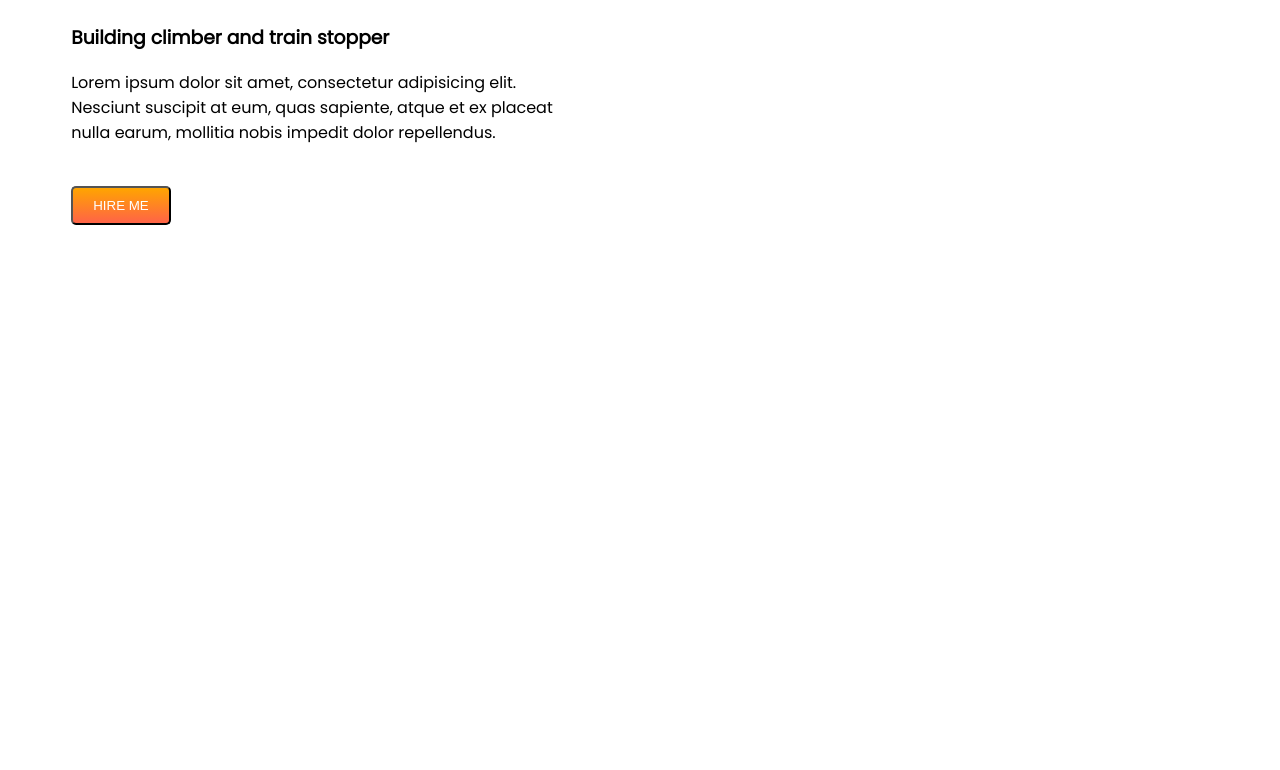
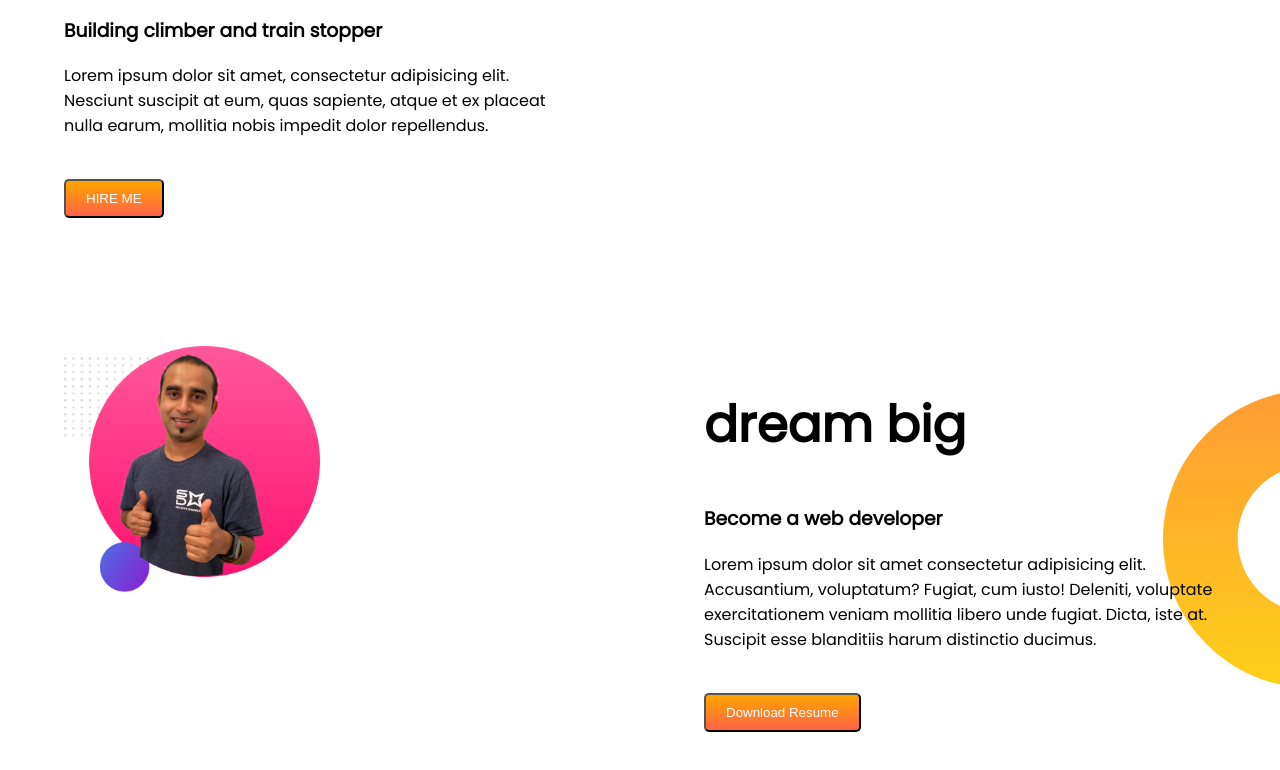
Before and after one commit to 12nasir/developer-portfolio-3, a plain HTML site: page index.html in a window 1280 px wide. Shown: the part 398-1168 px from the top of the page. Before the commit the page ends 800 px from the top, so only its background shows below. Drawn offline with Linux system fonts and the light colour scheme.

Commit message:
initial commit

```diff
--- a/index.html
+++ b/index.html
@@ -25,6 +25,21 @@
         <img src="images/jhankar-removebg-preview.png" alt="">
     </div>
 </section>
+<section class="dream-big">
+    <div class="half-width">
+        <img src="images/jhankar2.png" alt="">
+    </div>
+    <div class="half-width">
+        <h1>dream big</h1>
+        <h3>Become a web developer</h3>
+        <p>Lorem ipsum dolor sit amet consectetur adipisicing elit. Accusantium, voluptatum? Fugiat, cum iusto!
+            Deleniti,
+            voluptate exercitationem veniam mollitia libero unde fugiat. Dicta, iste at. Suscipit esse blanditiis harum
+            distinctio ducimus.</p>
+        <br>
+        <button class="link-button">Download Resume</button>
+    </div>
+</section>
 
 <body>
 
--- a/style.css
+++ b/style.css
@@ -1,5 +1,6 @@
 body{
     font-family: 'Poppins', sans-serif;
+    margin: 0px;
 }
 h1{
     font-size: 50px;
@@ -9,7 +10,8 @@ h1{
 }
 section{
     display: flex;
-
+    background-image: url(images/top-banner.png);
+    background-repeat: no-repeat;
 }
 .half-width{
     width: 80%;
@@ -25,3 +27,7 @@ section{
     color: white;
     font-weight: 700px;
 }
+.dream-big{
+    background-image: url(images/dream-bg.png);
+    background-position: right;
+}
```
